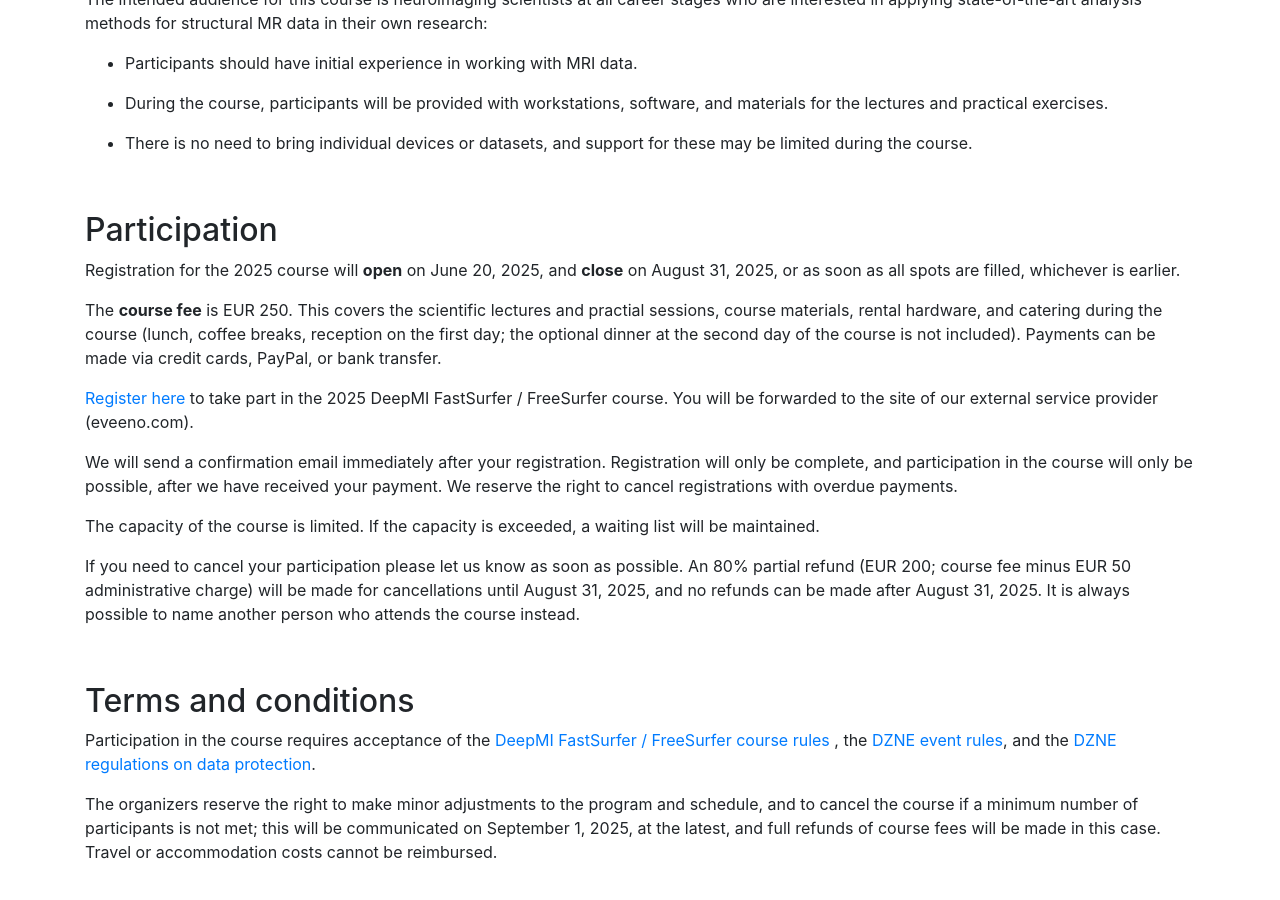
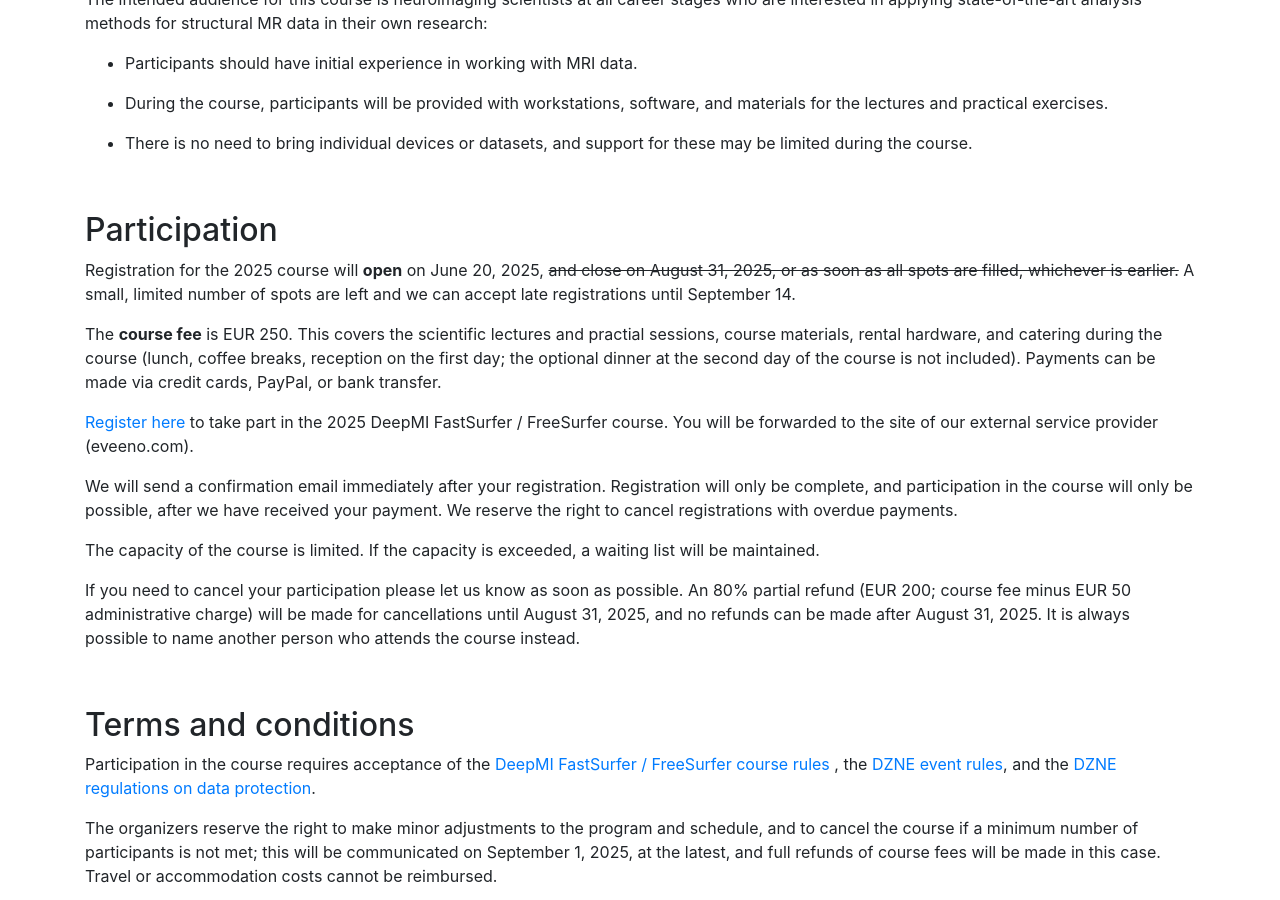
Before and after one commit to Deep-MI/Deep-MI.github.io, a Jekyll site: the page built from events/workshops/fastsurfer-course-2025/registration.md, in a window 1280 px wide and 900 px high, scrolled down 581 px. Built offline with Jekyll 4.4.1, drawn with Linux system fonts in a browser that asks for light colours; nearby versions of some CDN libraries; comment, search, counter and statistics services are not loaded.

Commit message:
Update registration.md

```diff
--- a/events/workshops/fastsurfer-course-2025/registration.md
+++ b/events/workshops/fastsurfer-course-2025/registration.md
@@ -31,7 +31,7 @@
 
 ## Participation
 
-Registration for the 2025 course will **open** on June 20, 2025, and **close** on August 31, 2025, or as soon as all spots are filled, whichever is earlier.
+Registration for the 2025 course will **open** on June 20, 2025, ~~and close on August 31, 2025, or as soon as all spots are filled, whichever is earlier.~~ A small, limited number of spots are left and we can accept late registrations until September 14.
 
 The **course fee** is EUR 250. This covers the scientific lectures and practial sessions, course materials, rental hardware, and catering during the course (lunch, coffee breaks, reception on the first day; the optional dinner at the second day of the course is not included). Payments can be made via credit cards, PayPal, or bank transfer.
 
```
